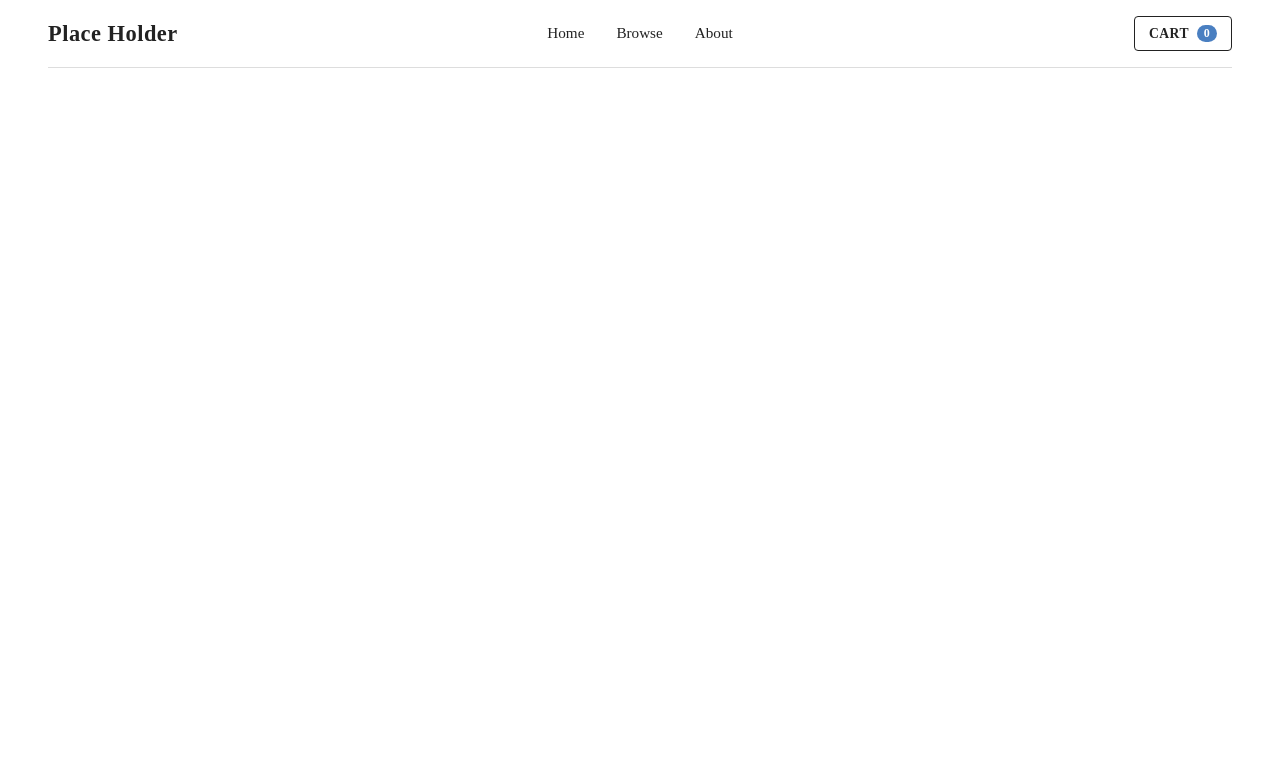
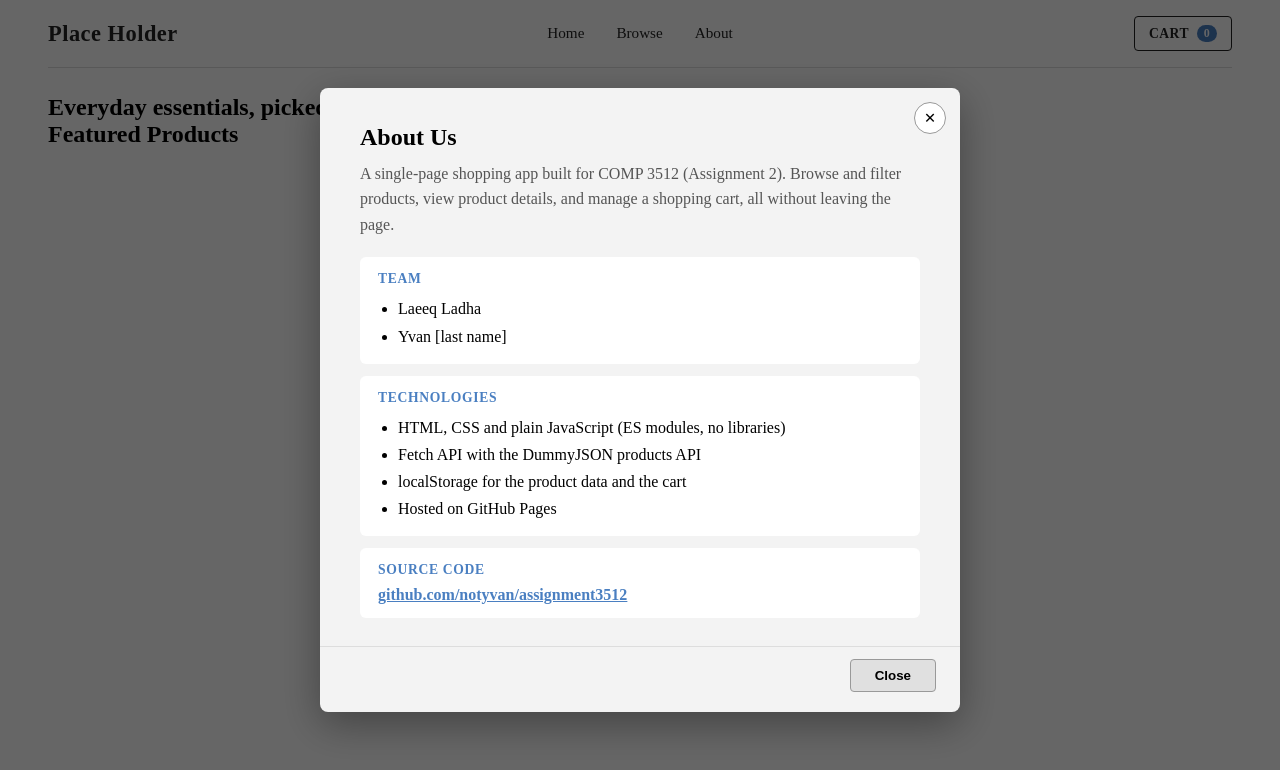
Before and after one commit to notyvan/assignment3512, a plain HTML site: page index.html in a window 1280 px wide. Both pictures are taken after a click on the link "About". Drawn offline with Linux system fonts and the light colour scheme; no server answers.

Commit message:
About Us dialog with team, technologies and GitHub link

```diff
--- /dev/null
+++ b/about.js
@@ -0,0 +1,17 @@
+//About Dialog
+//Opens the about dialog when the about button is clicked and closes it when the close button is clicked
+
+export function setUpAboutDialog() {
+    const dialog = document.querySelector("#about");
+
+    document.querySelector("#about-btn").addEventListener("click", (e) => {
+        e.preventDefault();
+        dialog.showModal();
+    });
+
+    dialog.addEventListener("click", (e) => {
+        if (e.target.classList.contains("about-close")) {
+            dialog.close();
+        }
+    });
+}
--- a/index.html
+++ b/index.html
@@ -24,7 +24,7 @@
                 <div class="nav-links">
                     <a href="#" data-view="home">Home</a>
                     <a href="#" data-view="browse">Browse</a>
-                    <a href="#" data-view="about">About</a>
+                    <a href="#" id="about-btn">About</a>
                 </div>
 
                 <a href="#" class="cart" data-view="cart">CART <span id="cart-count">0</span></a>
@@ -214,9 +214,45 @@
 
 
         <!-- About us View -->
-        <section id="about" class="view hidden" >
+        <dialog id="about">
+            <button class="about-close about-x" aria-label="Close">✕</button>
 
-        </section>
+            <div class="about-content">
+                <h2>About Us</h2>
+                <p class="about-intro">
+                    A single-page shopping app built for COMP 3512 (Assignment 2).
+                    Browse and filter products, view product details, and manage a
+                    shopping cart, all without leaving the page.
+                </p>
+
+                <div class="about-section">
+                    <h3>Team</h3>
+                    <ul>
+                        <li>Laeeq Ladha</li>
+                        <li>Yvan [last name]</li>
+                    </ul>
+                </div>
+
+                <div class="about-section">
+                    <h3>Technologies</h3>
+                    <ul>
+                        <li>HTML, CSS and plain JavaScript (ES modules, no libraries)</li>
+                        <li>Fetch API with the DummyJSON products API</li>
+                        <li>localStorage for the product data and the cart</li>
+                        <li>Hosted on GitHub Pages</li>
+                    </ul>
+                </div>
+
+                <div class="about-section">
+                    <h3>Source Code</h3>
+                    <a href="https://github.com/notyvan/assignment3512" target="_blank">github.com/notyvan/assignment3512</a>
+                </div>
+            </div>
+
+            <div class="about-footer">
+                <button class="about-close about-close-btn">Close</button>
+            </div>
+        </dialog>
 
     </main>
 
--- a/main.js
+++ b/main.js
@@ -2,6 +2,7 @@ import { setUpFilterAccordions, buildCategoryFilters, getFilters, filterProducts
 import { makeStars, renderBreadcrumb, renderSpecs, renderReviews, setUpProductTabs } from './product.js';
 import { showToast } from './toast.js';
 import { getProducts } from './data.js';
+import { setUpAboutDialog } from './about.js';
 
 // Helper Functions
 const $ = (selector) => document.querySelector(selector);
@@ -192,8 +193,7 @@ document.addEventListener('DOMContentLoaded', async () => {
 
     // nav link and view swtiching
     const views = $$(".view");
-    const navLinks = $$(".navbar a");
-
+    const navLinks = $$(".navbar a[data-view]");
     function showView(name) {
         for (let v of views) {
             v.classList.add("hidden");
@@ -355,5 +355,6 @@ document.addEventListener('DOMContentLoaded', async () => {
 
         setUpProductTabs();
         updateCartCount();
+        setUpAboutDialog();
 
 });
--- a/styles.css
+++ b/styles.css
@@ -540,3 +540,111 @@ main {
     font-weight: 700;
     cursor: pointer;
 }
+
+
+
+
+/* ===================== ABOUT DIALOG ===================== */
+#about {
+    margin: auto;                 /* centre it (the reset removed this) */
+    width: min(640px, 90vw);
+    max-height: 80vh;
+    border: none;
+    border-radius: 8px;
+    background: #f3f3f3;
+    padding: 0;
+    box-shadow: 0 12px 40px rgba(0, 0, 0, 0.35);
+}
+
+/* Only use flex while it's open, otherwise it would always show */
+#about[open] {
+    display: flex;
+    flex-direction: column;
+}
+
+/* Darken the page behind */
+#about::backdrop {
+    background: rgba(0, 0, 0, 0.6);
+}
+
+/* Scrollable middle area */
+.about-content {
+    padding: 36px 40px 16px;
+    overflow-y: auto;
+}
+
+.about-content h2 {
+    font-size: 1.5rem;
+    margin-bottom: 10px;
+}
+
+.about-intro {
+    color: #555;
+    line-height: 1.6;
+    margin-bottom: 20px;
+}
+
+/* Team / Technologies / Source Code as white cards */
+.about-section {
+    background: #fff;
+    border-radius: 6px;
+    padding: 14px 18px;
+    margin-bottom: 12px;
+}
+
+.about-section h3 {
+    font-size: 0.85rem;
+    text-transform: uppercase;
+    letter-spacing: 0.05em;
+    color: #4a7fc1;
+    margin-bottom: 8px;
+}
+
+.about-section ul {
+    padding-left: 20px;
+    line-height: 1.7;
+}
+
+.about-section a {
+    color: #4a7fc1;
+    font-weight: 600;
+}
+
+/* Circled X in the top-right corner */
+.about-x {
+    position: absolute;
+    top: 14px;
+    right: 14px;
+    width: 32px;
+    height: 32px;
+    border: 1px solid #999;
+    border-radius: 50%;
+    background: #fff;
+    font-size: 0.9rem;
+    cursor: pointer;
+}
+
+.about-x:hover {
+    background: #e0e0e0;
+}
+
+/* Close button at the bottom right */
+.about-footer {
+    display: flex;
+    justify-content: flex-end;
+    padding: 12px 24px 20px;
+    border-top: 1px solid #ddd;
+}
+
+.about-close-btn {
+    padding: 8px 24px;
+    border: 1px solid #999;
+    background: #e0e0e0;
+    border-radius: 4px;
+    font-weight: 600;
+    cursor: pointer;
+}
+
+.about-close-btn:hover {
+    background: #d0d0d0;
+}
```
